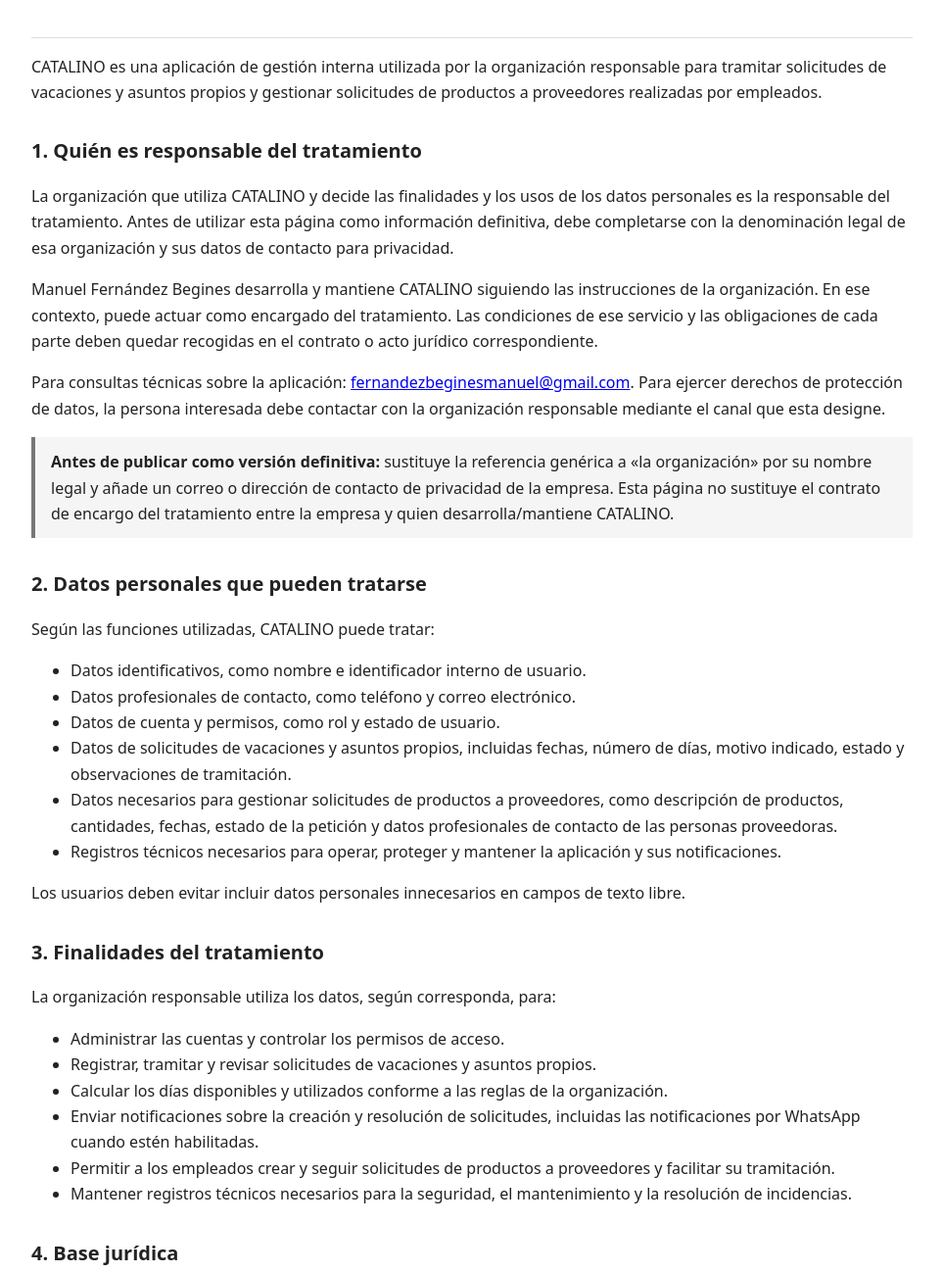
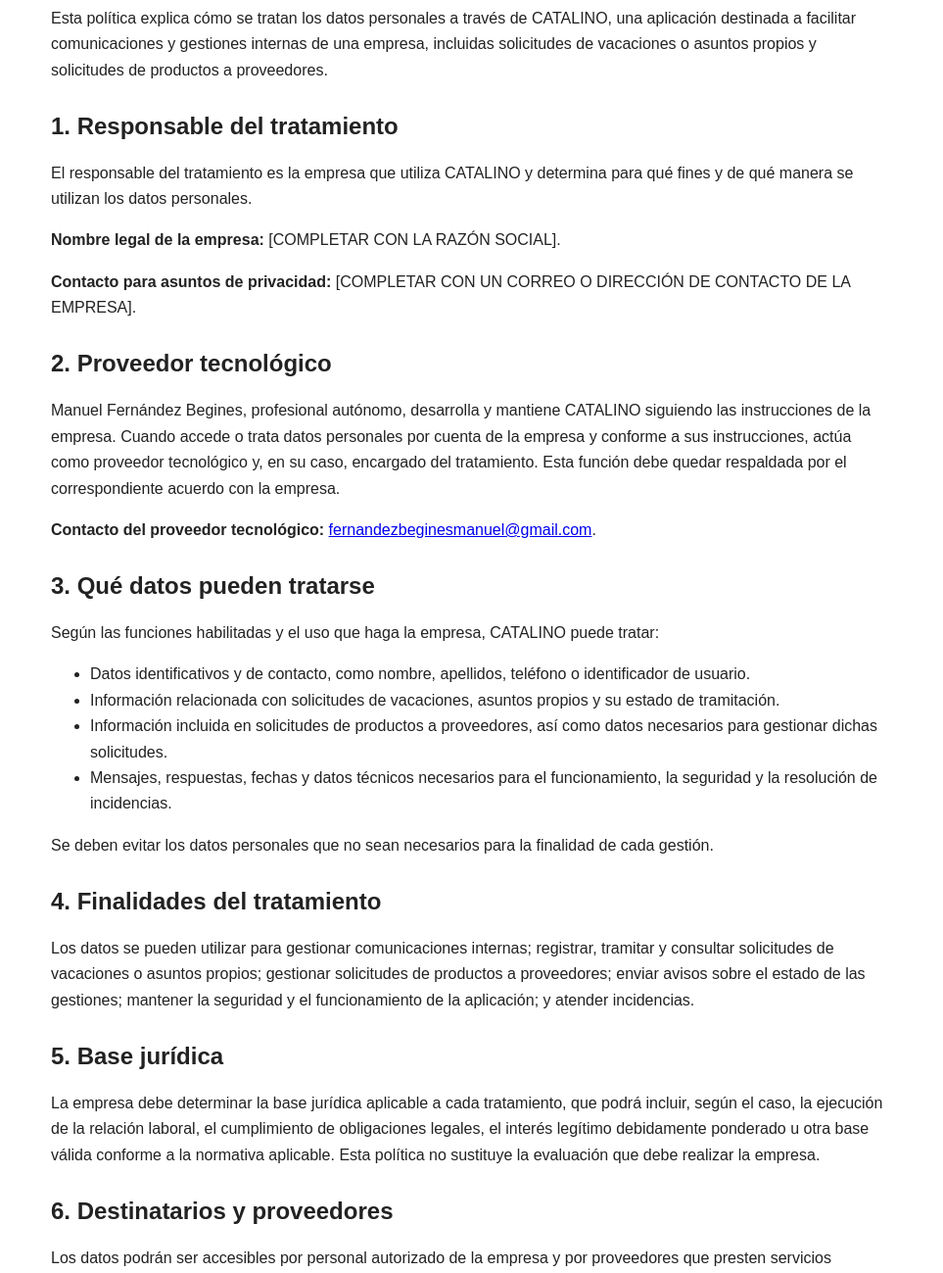
Before and after one commit to JoseLuisCandela/catalino-privacidad, a plain HTML site: page index.html in a window 1280 px wide. Shown: the part 130-1429 px from the top of the page at 98% size, without its empty margins (158-1121 px from the left). Drawn offline with Linux system fonts and the light colour scheme.

Commit message:
actualizacion 2

```diff
--- a/index.html
+++ b/index.html
@@ -1,24 +1,89 @@
 <!doctype html>
-<html lang="es"><head><meta charset="utf-8"><meta name="viewport" content="width=device-width, initial-scale=1"><meta name="description" content="Información de privacidad sobre el uso de CATALINO"><title>Privacidad | CATALINO</title>
-<style>body{font-family:system-ui,-apple-system,"Segoe UI",Roboto,Arial,sans-serif;line-height:1.65;max-width:900px;margin:0 auto;padding:28px 20px 56px;color:#222;background:#fff}header,footer{border-bottom:1px solid #ddd;padding-bottom:16px}footer{border-bottom:0;border-top:1px solid #ddd;padding-top:16px;margin-top:40px;color:#555}h1{line-height:1.2}h2{margin-top:30px;font-size:1.25rem}a{overflow-wrap:anywhere}.notice{background:#f5f5f5;border-left:4px solid #777;padding:12px 16px}</style></head><body>
-<header><h1>Información de privacidad de CATALINO</h1><p><strong>Última actualización:</strong> 20 de octubre de 2026</p></header>
-<p>CATALINO es una aplicación de gestión interna utilizada por la organización responsable para tramitar solicitudes de vacaciones y asuntos propios y gestionar solicitudes de productos a proveedores realizadas por empleados.</p>
-<h2>1. Quién es responsable del tratamiento</h2>
-<p>La organización que utiliza CATALINO y decide las finalidades y los usos de los datos personales es la responsable del tratamiento. Antes de utilizar esta página como información definitiva, debe completarse con la denominación legal de esa organización y sus datos de contacto para privacidad.</p>
-<p>Manuel Fernández Begines desarrolla y mantiene CATALINO siguiendo las instrucciones de la organización. En ese contexto, puede actuar como encargado del tratamiento. Las condiciones de ese servicio y las obligaciones de cada parte deben quedar recogidas en el contrato o acto jurídico correspondiente.</p>
-<p>Para consultas técnicas sobre la aplicación: <a href="mailto:fernandezbeginesmanuel@gmail.com">fernandezbeginesmanuel@gmail.com</a>. Para ejercer derechos de protección de datos, la persona interesada debe contactar con la organización responsable mediante el canal que esta designe.</p>
-<div class="notice"><strong>Antes de publicar como versión definitiva:</strong> sustituye la referencia genérica a «la organización» por su nombre legal y añade un correo o dirección de contacto de privacidad de la empresa. Esta página no sustituye el contrato de encargo del tratamiento entre la empresa y quien desarrolla/mantiene CATALINO.</div>
-<h2>2. Datos personales que pueden tratarse</h2><p>Según las funciones utilizadas, CATALINO puede tratar:</p><ul><li>Datos identificativos, como nombre e identificador interno de usuario.</li><li>Datos profesionales de contacto, como teléfono y correo electrónico.</li><li>Datos de cuenta y permisos, como rol y estado de usuario.</li><li>Datos de solicitudes de vacaciones y asuntos propios, incluidas fechas, número de días, motivo indicado, estado y observaciones de tramitación.</li><li>Datos necesarios para gestionar solicitudes de productos a proveedores, como descripción de productos, cantidades, fechas, estado de la petición y datos profesionales de contacto de las personas proveedoras.</li><li>Registros técnicos necesarios para operar, proteger y mantener la aplicación y sus notificaciones.</li></ul>
-<p>Los usuarios deben evitar incluir datos personales innecesarios en campos de texto libre.</p>
-<h2>3. Finalidades del tratamiento</h2><p>La organización responsable utiliza los datos, según corresponda, para:</p><ul><li>Administrar las cuentas y controlar los permisos de acceso.</li><li>Registrar, tramitar y revisar solicitudes de vacaciones y asuntos propios.</li><li>Calcular los días disponibles y utilizados conforme a las reglas de la organización.</li><li>Enviar notificaciones sobre la creación y resolución de solicitudes, incluidas las notificaciones por WhatsApp cuando estén habilitadas.</li><li>Permitir a los empleados crear y seguir solicitudes de productos a proveedores y facilitar su tramitación.</li><li>Mantener registros técnicos necesarios para la seguridad, el mantenimiento y la resolución de incidencias.</li></ul>
-<h2>4. Base jurídica</h2><p>La organización responsable debe determinar la base jurídica aplicable a cada finalidad, que puede incluir, según corresponda, la ejecución de la relación laboral, el cumplimiento de obligaciones legales o un interés legítimo debidamente evaluado. Esta base debe definirse según las circunstancias reales del tratamiento y no se presume únicamente por utilizar CATALINO.</p>
-<h2>5. Quién puede acceder a los datos</h2><p>Los empleados y administradores autorizados podrán acceder a los datos necesarios para sus funciones, conforme a los permisos establecidos. Para tramitar una solicitud de productos, la organización podrá comunicar al proveedor correspondiente los datos profesionales necesarios, como la descripción y cantidad de los productos y la información de contacto pertinente.</p><p>Cuando se utilicen WhatsApp u otros proveedores tecnológicos, estos podrán tratar los datos necesarios para prestar el servicio. La organización responsable debe identificar los proveedores utilizados, revisar sus condiciones y determinar las garantías aplicables, incluidas las relativas a posibles transferencias internacionales.</p>
-<h2>6. Papel de quien desarrolla y mantiene CATALINO</h2><p>Manuel Fernández Begines desarrolla y mantiene la aplicación por cuenta de la organización responsable y siguiendo sus instrucciones. El acceso a datos personales para soporte o mantenimiento deberá limitarse a lo necesario, mantenerse confidencial y ajustarse al acuerdo de encargo del tratamiento y a la normativa aplicable.</p>
-<h2>7. Conservación</h2><p>La organización responsable debe establecer los plazos de conservación de acuerdo con las finalidades y obligaciones legales aplicables. Los datos se conservarán durante el tiempo necesario para gestionar las cuentas y las solicitudes y, cuando proceda, podrán mantenerse bloqueados durante los plazos necesarios para atender posibles responsabilidades.</p>
-<h2>8. Seguridad</h2><p>Se aplicarán medidas técnicas y organizativas adecuadas para proteger los datos frente a accesos no autorizados, pérdida, alteración o divulgación indebida. El acceso deberá limitarse a las personas que lo necesiten para sus funciones.</p>
-<h2>9. Derechos de las personas</h2><p>Las personas interesadas podrán ejercer, cuando proceda, sus derechos de acceso, rectificación, supresión, limitación del tratamiento, portabilidad y oposición, así como los demás derechos reconocidos por la normativa aplicable.</p><p>Las solicitudes deben dirigirse a la organización responsable a través del canal de privacidad que esta designe. Para consultas técnicas relacionadas con la aplicación puede escribirse a <a href="mailto:fernandezbeginesmanuel@gmail.com">fernandezbeginesmanuel@gmail.com</a>.</p><p>También se puede presentar una reclamación ante la Agencia Española de Protección de Datos: <a href="https://www.aepd.es/" rel="noopener noreferrer">https://www.aepd.es/</a>.</p>
-<h2>10. Cambios en esta información</h2><p>Esta información podrá actualizarse cuando cambien las funciones de CATALINO, los proveedores utilizados o las circunstancias del tratamiento. Se publicará la versión actualizada junto con su fecha de revisión.</p>
-<footer><p>CATALINO · Información de privacidad</p></footer></body></html>
-</footer>
+<html lang="es">
+<head>
+  <meta charset="utf-8">
+  <meta name="viewport" content="width=device-width, initial-scale=1">
+  <title>Política de privacidad | CATALINO</title>
+  <meta name="description" content="Política de privacidad de CATALINO.">
+  <style>
+    :root { color-scheme: light; }
+    body { font-family: Arial, Helvetica, sans-serif; line-height: 1.65; color: #222; max-width: 860px; margin: 0 auto; padding: 28px 20px 60px; }
+    h1, h2 { line-height: 1.25; }
+    h1 { margin-bottom: 0.25rem; }
+    .updated { color: #555; margin-top: 0; }
+    section { margin-top: 1.8rem; }
+    a { overflow-wrap: anywhere; }
+  </style>
+</head>
+<body>
+  <main>
+    <h1>Política de privacidad de CATALINO</h1>
+    <p class="updated">Última actualización: 20 de octubre de 2026</p>
+
+    <p>Esta política explica cómo se tratan los datos personales a través de CATALINO, una aplicación destinada a facilitar comunicaciones y gestiones internas de una empresa, incluidas solicitudes de vacaciones o asuntos propios y solicitudes de productos a proveedores.</p>
+
+    <section>
+      <h2>1. Responsable del tratamiento</h2>
+      <p>El responsable del tratamiento es la empresa que utiliza CATALINO y determina para qué fines y de qué manera se utilizan los datos personales.</p>
+      <p><strong>Nombre legal de la empresa:</strong> [COMPLETAR CON LA RAZÓN SOCIAL].</p>
+      <p><strong>Contacto para asuntos de privacidad:</strong> [COMPLETAR CON UN CORREO O DIRECCIÓN DE CONTACTO DE LA EMPRESA].</p>
+    </section>
+
+    <section>
+      <h2>2. Proveedor tecnológico</h2>
+      <p>Manuel Fernández Begines, profesional autónomo, desarrolla y mantiene CATALINO siguiendo las instrucciones de la empresa. Cuando accede o trata datos personales por cuenta de la empresa y conforme a sus instrucciones, actúa como proveedor tecnológico y, en su caso, encargado del tratamiento. Esta función debe quedar respaldada por el correspondiente acuerdo con la empresa.</p>
+      <p><strong>Contacto del proveedor tecnológico:</strong> <a href="mailto:fernandezbeginesmanuel@gmail.com">fernandezbeginesmanuel@gmail.com</a>.</p>
+    </section>
+
+    <section>
+      <h2>3. Qué datos pueden tratarse</h2>
+      <p>Según las funciones habilitadas y el uso que haga la empresa, CATALINO puede tratar:</p>
+      <ul>
+        <li>Datos identificativos y de contacto, como nombre, apellidos, teléfono o identificador de usuario.</li>
+        <li>Información relacionada con solicitudes de vacaciones, asuntos propios y su estado de tramitación.</li>
+        <li>Información incluida en solicitudes de productos a proveedores, así como datos necesarios para gestionar dichas solicitudes.</li>
+        <li>Mensajes, respuestas, fechas y datos técnicos necesarios para el funcionamiento, la seguridad y la resolución de incidencias.</li>
+      </ul>
+      <p>Se deben evitar los datos personales que no sean necesarios para la finalidad de cada gestión.</p>
+    </section>
+
+    <section>
+      <h2>4. Finalidades del tratamiento</h2>
+      <p>Los datos se pueden utilizar para gestionar comunicaciones internas; registrar, tramitar y consultar solicitudes de vacaciones o asuntos propios; gestionar solicitudes de productos a proveedores; enviar avisos sobre el estado de las gestiones; mantener la seguridad y el funcionamiento de la aplicación; y atender incidencias.</p>
+    </section>
+
+    <section>
+      <h2>5. Base jurídica</h2>
+      <p>La empresa debe determinar la base jurídica aplicable a cada tratamiento, que podrá incluir, según el caso, la ejecución de la relación laboral, el cumplimiento de obligaciones legales, el interés legítimo debidamente ponderado u otra base válida conforme a la normativa aplicable. Esta política no sustituye la evaluación que debe realizar la empresa.</p>
+    </section>
+
+    <section>
+      <h2>6. Destinatarios y proveedores</h2>
+      <p>Los datos podrán ser accesibles por personal autorizado de la empresa y por proveedores que presten servicios necesarios para el funcionamiento de CATALINO, siempre que exista una base adecuada y se hayan establecido las garantías correspondientes.</p>
+      <p>Si se utiliza WhatsApp u otros servicios de terceros para enviar o recibir mensajes, esos proveedores tratarán los datos conforme a sus propias condiciones y políticas. La empresa debe revisar qué proveedores intervienen y si existen transferencias internacionales de datos.</p>
+    </section>
+
+    <section>
+      <h2>7. Conservación de los datos</h2>
+      <p>Los datos se conservarán durante el tiempo necesario para gestionar las solicitudes y cumplir las finalidades descritas. Después, se suprimirán o bloquearán cuando corresponda, salvo que deban conservarse durante más tiempo para atender obligaciones legales o posibles responsabilidades. La empresa debe definir los plazos concretos de conservación.</p>
+    </section>
+
+    <section>
+      <h2>8. Seguridad y acceso</h2>
+      <p>La empresa y los proveedores que intervengan deben aplicar medidas técnicas y organizativas apropiadas para proteger los datos frente a accesos no autorizados, pérdida, alteración o divulgación. El acceso debe limitarse a las personas que lo necesiten para sus funciones.</p>
+    </section>
+
+    <section>
+      <h2>9. Derechos de las personas</h2>
+      <p>Las personas interesadas pueden ejercer los derechos de acceso, rectificación, supresión, oposición, limitación del tratamiento y, cuando proceda, portabilidad, contactando con la empresa responsable a través de los datos indicados en el apartado 1. También pueden presentar una reclamación ante la Agencia Española de Protección de Datos (AEPD).</p>
+    </section>
+
+    <section>
+      <h2>10. Cambios en esta política</h2>
+      <p>Esta política podrá actualizarse para reflejar cambios en CATALINO, en los tratamientos de datos o en los requisitos legales. Se publicará la versión vigente en esta página.</p>
+    </section>
+
+    <p><strong>Importante:</strong> Antes de utilizar esta política como versión definitiva, la empresa debe completar su razón social y el contacto de privacidad, confirmar los proveedores y tratamientos reales de CATALINO, establecer los plazos de conservación y formalizar, cuando corresponda, el acuerdo de encargo del tratamiento con el proveedor tecnológico.</p>
+  </main>
 </body>
 </html>
```
